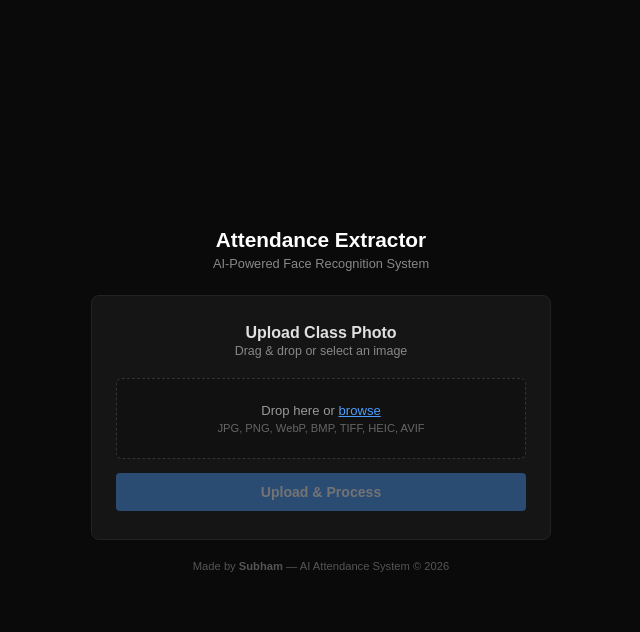
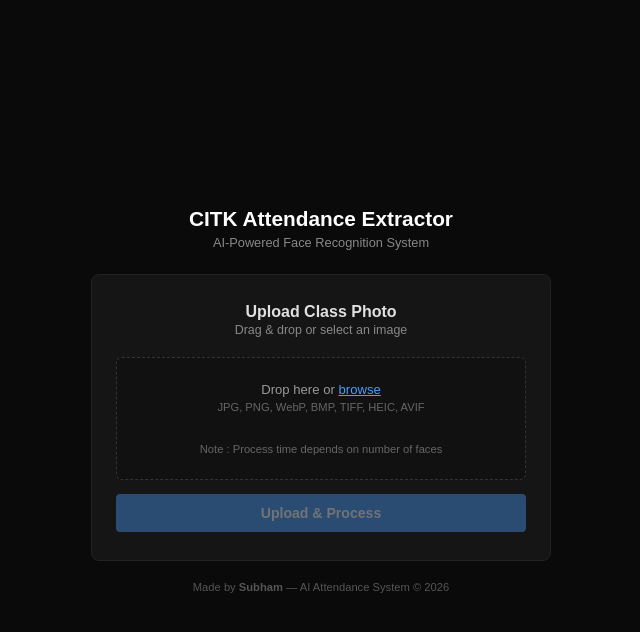
Before and after one commit to itzsubham2006/Smart_Attendence_sys, a FastAPI app: page / in a window 1280 px wide. Shown: the top 632 px of the page, without its empty margins (319-959 px from the left). Run offline with FastAPI, Linux system fonts and the light colour scheme.

Commit message:
Unwanted file deleted, Note--> UI

```diff
--- a/app/main.py
+++ b/app/main.py
@@ -101,7 +101,7 @@ async def upload(request: Request, file: UploadFile = File(...)):
         content = await file.read()
         await f.write(content)
 
-    # Convert HEIC/HEIF to JPEG (OpenCV/PIL can't read them natively)
+
     ext = file.filename.rsplit(".", 1)[-1].lower() if "." in file.filename else ""
     if ext in ("heic", "heif"):
         try:
--- a/app/templates/index.html
+++ b/app/templates/index.html
@@ -114,7 +114,7 @@
 <div class="container">
 
     <div class="brand">
-        <h1>Attendance Extractor</h1>
+        <h1>CITK Attendance Extractor</h1>
         <p>AI-Powered Face Recognition System</p>
     </div>
 
@@ -128,6 +128,7 @@
                 <div class="dz-text">Drop here or <span class="link">browse</span></div>
                 <div class="dz-hint">JPG, PNG, WebP, BMP, TIFF, HEIC, AVIF</div>
                 <input type="file" name="file" accept="image/jpeg,image/png,image/webp,image/bmp,image/tiff,image/heic,image/heif,image/avif" id="fileInput" />
+                <p class="dz-hint" style="margin-top:30px; padding-bottom:0px">Note : Process time depends on number of faces</p>
             </div>
 
             <div class="file-chip" id="fileChip">
```
Also changed, not shown: app/scripts/augment_dataset.py (+4 -4 lines), app/routes/__init__.py (deleted), app/routes/attendance.py (deleted), app/routes/download.py (deleted), app/routes/upload.py (deleted), app/services/attendance_service.py (deleted), app/static/js/scipts.js (deleted), app/utils/config.py (deleted), app/utils/file_utils.py (deleted), app/utils/image_utils.py (deleted), static/output/result.jpg (deleted), 1 other file.
